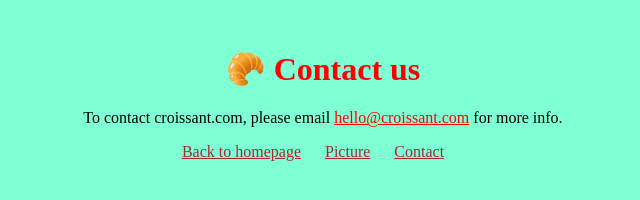
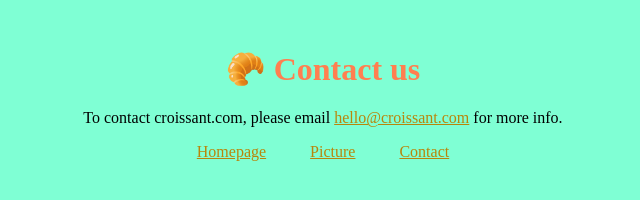
Before and after one commit to anatol-coder/Croissant, a plain HTML site: page contact.html in a window 1280 px wide. Shown: the whole page, without its empty margins (317-957 px from the left). Drawn offline with Linux system fonts and the light colour scheme.

Commit message:
More CSS added

```diff
--- a/contact.html
+++ b/contact.html
@@ -10,10 +10,13 @@
     <h1>🥐 Contact us</h1>
     <p>
       To contact croissant.com, please email
-      <span>hello@croissant.com</span> for more info.
+      <a href="mailto:hello@croissant.com">hello@croissant.com</a> for more
+      info.
     </p>
-    <a href="/">Back to homepage</a>
-    <a href="/images/image.html">Picture</a>
-    <a href="/contact.html">Contact</a>
+    <footer>
+      <a href="/">Homepage</a>
+      <a href="/images/image.html">Picture</a>
+      <a href="/contact.html">Contact</a>
+    </footer>
   </body>
 </html>
--- a/styles/app.css
+++ b/styles/app.css
@@ -5,7 +5,7 @@ body {
 }
 
 a {
-  padding: 20px 20px 0px 0px;
+  padding: 20px 0px 0px 0px;
   color: brown;
 }
 
@@ -15,10 +15,11 @@ img {
 
 h1 {
   text-align: center;
-  color: red;
+  color: coral;
 }
-
-span {
-  text-decoration: underline;
-  color: red;
+footer a {
+  padding: 20px;
 }
+a {
+  color: darkgoldenrod;
+}
```
Also changed, not shown: images/image.html (+5 -3 lines), index.html (+5 -3 lines).
